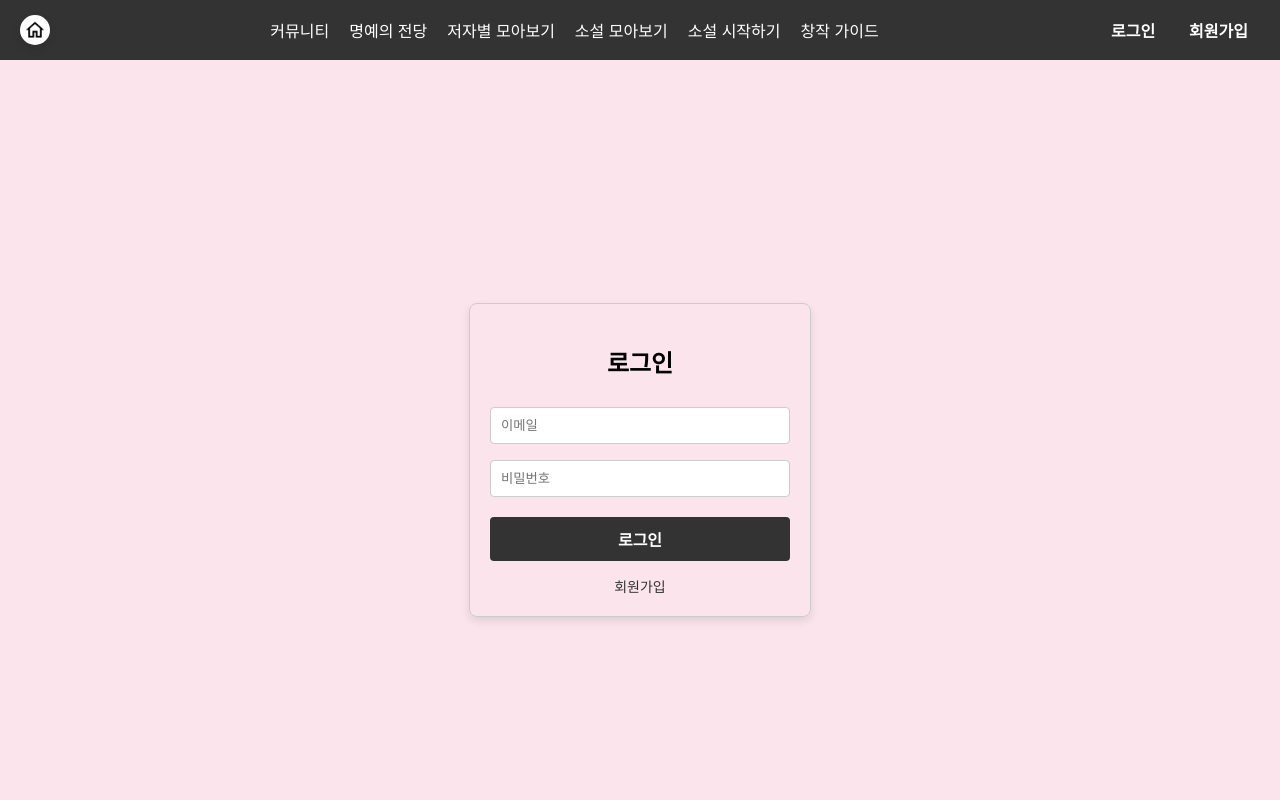
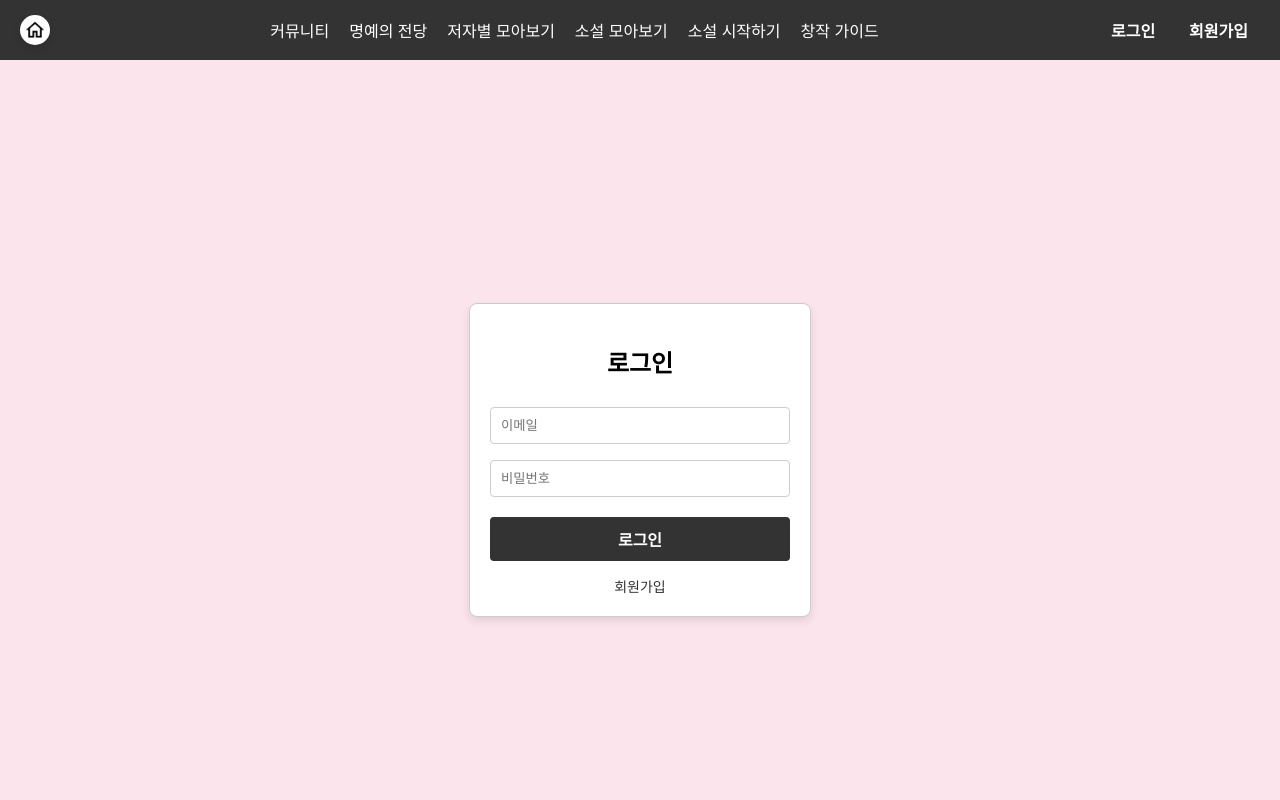
Before and after one commit to React-Catch-CodingPing/Relay_Novel, a React (Create React App) app in the folder relay-noval/: page /login in a window 1280 px wide. Shown: the top 800 px of the page. Built offline with nearby package versions, Linux system fonts and the light colour scheme; no server answers.

Commit message:
소설모아보기 색깔변경

```diff
--- a/relay-noval/src/components/Auth/SignIn.css
+++ b/relay-noval/src/components/Auth/SignIn.css
@@ -4,7 +4,8 @@
     display: flex;
     justify-content: center;
     align-items: center;
-    height: 100vh; /* 화면 전체 높이 기준으로 중앙 정렬 */
+    height: 100vh;
+    background-color:  #fce4ec;/* 화면 전체 높이 기준으로 중앙 정렬 */
 }
 
 .signin-container {
@@ -16,6 +17,7 @@
     display: flex;
     flex-direction: column;
     align-items: center;
+    background-color: #fff
 }
 
 .signin-form {
--- a/relay-noval/src/components/NavbarContents/Genres/Genres.css
+++ b/relay-noval/src/components/NavbarContents/Genres/Genres.css
@@ -9,7 +9,7 @@
 .sidebar {
     width: 300px;
     padding: 20px;
-    background-color: #ffe4e1; /* 부드러운 분홍색 */
+    background-color: #fdd8e8; /* 부드러운 분홍색 */
     border-radius: 12px;
     box-shadow: 0 4px 8px rgba(0, 0, 0, 0.1);
     margin-right: 20px;
@@ -105,7 +105,7 @@
 }
 
 .genres-novel-card {
-    background-color: #ffe4e1; /* 부드러운 분홍 */
+    background-color: #fdd8e8; /* 부드러운 분홍 */
     border-radius: 12px;
     box-shadow: 0 6px 12px rgba(0, 0, 0, 0.15); /* 그림자 추가 */
     padding: 15px;
```
Also changed, not shown: 1 other file (tests, documents, lock files or other folders).
